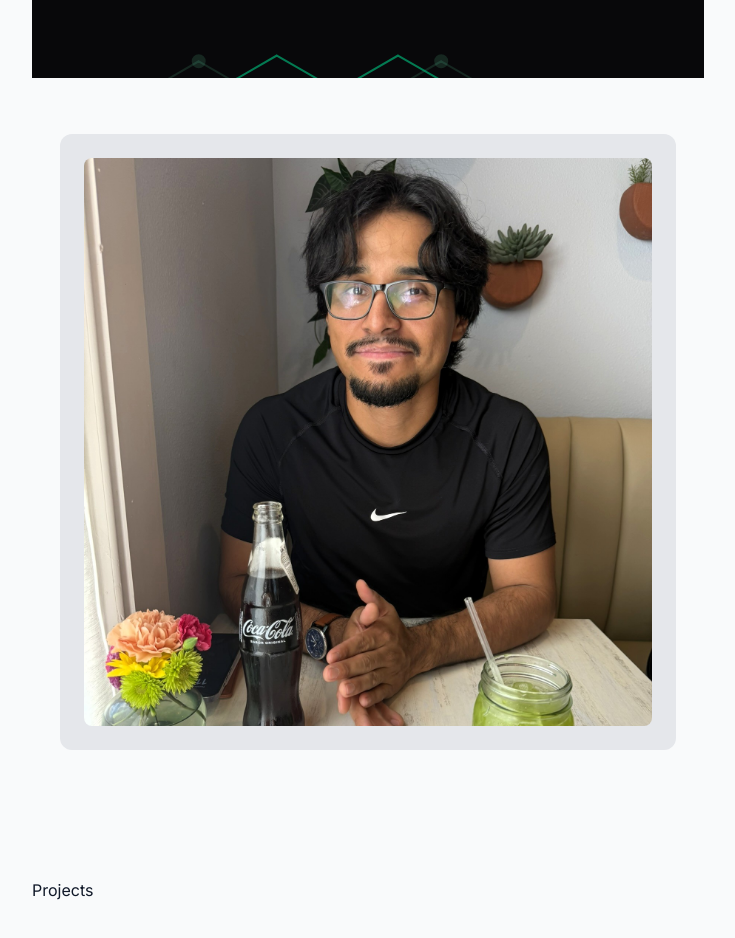
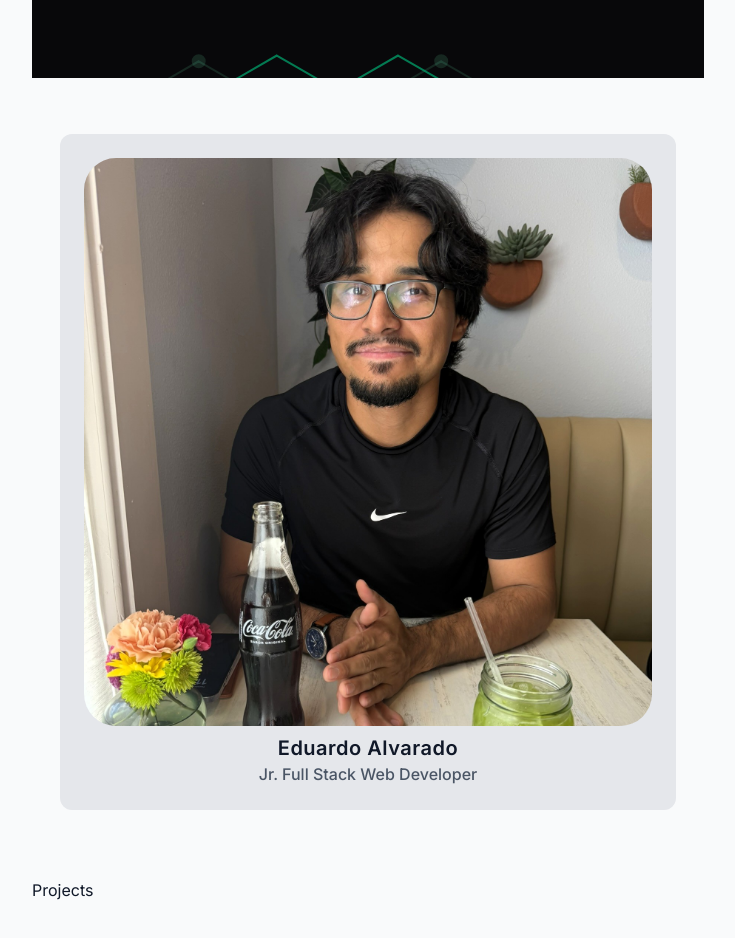
Before and after one commit to ealvara6/devfolio, a React (Vite) app: page / in a window 1280 px wide. Shown: the part 722-1660 px from the top of the page, without its empty margins (272-1007 px from the left). Built offline with nearby package versions, Linux system fonts and the light colour scheme.

Commit message:
feat(about): add name and title

```diff
--- a/src/components/sections/about/About.tsx
+++ b/src/components/sections/about/About.tsx
@@ -7,11 +7,21 @@ export const About = () => {
       id="about"
     >
       <div className="w-full h-fit bg-surface rounded-xl">
-        <img
-          src={headShot}
-          alt="head shot of Eduardo Alvarado"
-          className="p-6 rounded-4xl"
-        />
+        <div className="p-6 flex flex-col items-center gap-2">
+          <img
+            src={headShot}
+            alt="head shot of Eduardo Alvarado"
+            className="rounded-4xl"
+          />
+          <div className="text-center">
+            <div className="text-xl tracking-wide font-semibold">
+              Eduardo Alvarado
+            </div>
+            <div className="text-base text-text-muted font-medium">
+              Jr. Full Stack Web Developer
+            </div>
+          </div>
+        </div>
       </div>
     </section>
   );
```
